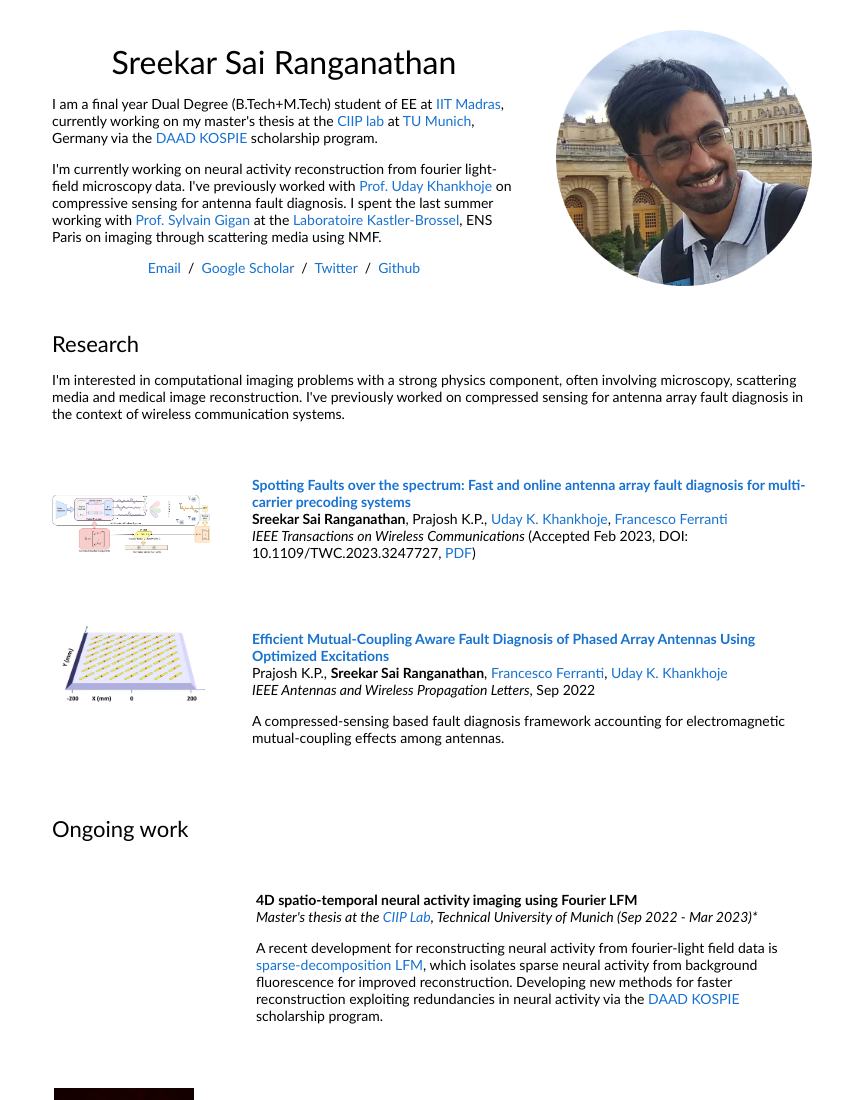
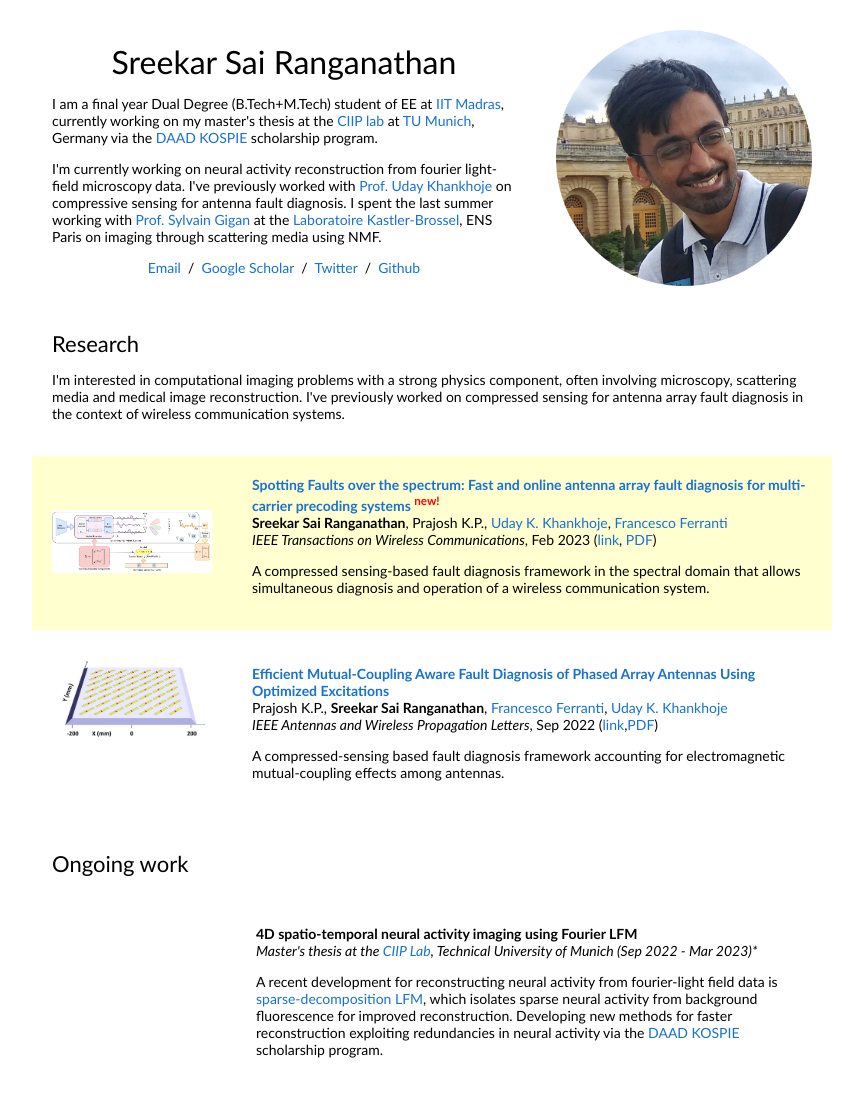
Before and after one commit to sreekarsr/sreekarsr.github.io, a plain HTML site: page index.html in a window 1280 px wide. Shown: the top 1100 px of the page, without its empty margins (208-1071 px from the left). Drawn offline with Linux system fonts and the light colour scheme; grey boxes are pictures that could not be loaded.

Commit message:
added twc paper link, highlight

```diff
--- a/index.html
+++ b/index.html
@@ -52,7 +52,7 @@
 
         <table style="width:100%;border:0px;border-spacing:0px;border-collapse:separate;margin-right:auto;margin-left:auto;"><tbody>
 
-          <tr>
+          <tr bgcolor="#ffffd0">
             <td style="padding:20px;width:25%;vertical-align:middle">
               <!-- <div class="one"> -->
                 <img src='images/twc.png' width="160">
@@ -60,9 +60,9 @@
             </td>
 
             <td style="padding:20px;width:75%;vertical-align:middle">
-              <a href="https://www.ee.iitm.ac.in/~uday/pub/2023-twc-fd.pdf">
+              <a href="https://ieeexplore.ieee.org/document/10056853">
                 <papertitle>Spotting Faults over the spectrum: Fast and online antenna
-                  array fault diagnosis for multi-carrier precoding systems</papertitle>
+                  array fault diagnosis for multi-carrier precoding systems <sup style="color:red">new!</sup></papertitle>
               </a>
               <br>
               <strong>Sreekar Sai Ranganathan</strong>,
@@ -71,12 +71,10 @@
               <a href="https://www.b-phot.org/team/francesco-ferranti">Francesco Ferranti</a>
 
               <br>
-              <em>IEEE Transactions on Wireless Communications</em> (Accepted Feb 2023, DOI: 10.1109/TWC.2023.3247727, <a href="https://www.ee.iitm.ac.in/~uday/pub/2023-twc-fd.pdf">PDF</a>)
-              <!-- <br>
-              <a href="https://ieeexplore.ieee.org/document/9802662">IEEEXplore</a>/ -->
+              <em>IEEE Transactions on Wireless Communications</em>, Feb 2023 (<a href="https://doi.org/10.1109/TWC.2023.3247727">link</a>, <a href="https://www.ee.iitm.ac.in/~uday/pub/2023-twc-fd.pdf">PDF</a>)
               <p></p>
               <p>
-
+                A compressed sensing-based fault diagnosis framework in the spectral domain that allows simultaneous diagnosis and operation of a wireless communication system.
               </p>
             </td>
           </tr>
@@ -100,7 +98,7 @@
               <a href="https://www.ee.iitm.ac.in/~uday/index.html">Uday K. Khankhoje</a>
 
               <br>
-              <em>IEEE Antennas and Wireless Propagation Letters</em>, Sep 2022
+              <em>IEEE Antennas and Wireless Propagation Letters</em>, Sep 2022 (<a href="https://doi.org/10.1109/LAWP.2022.3184758">link</a>,<a href="https://www.ee.iitm.ac.in/~uday/pub/2022-awpl-mc.pdf">PDF</a>)
               <!-- <br>
               <a href="https://ieeexplore.ieee.org/document/9802662">IEEEXplore</a>/ -->
               <p></p>
```
